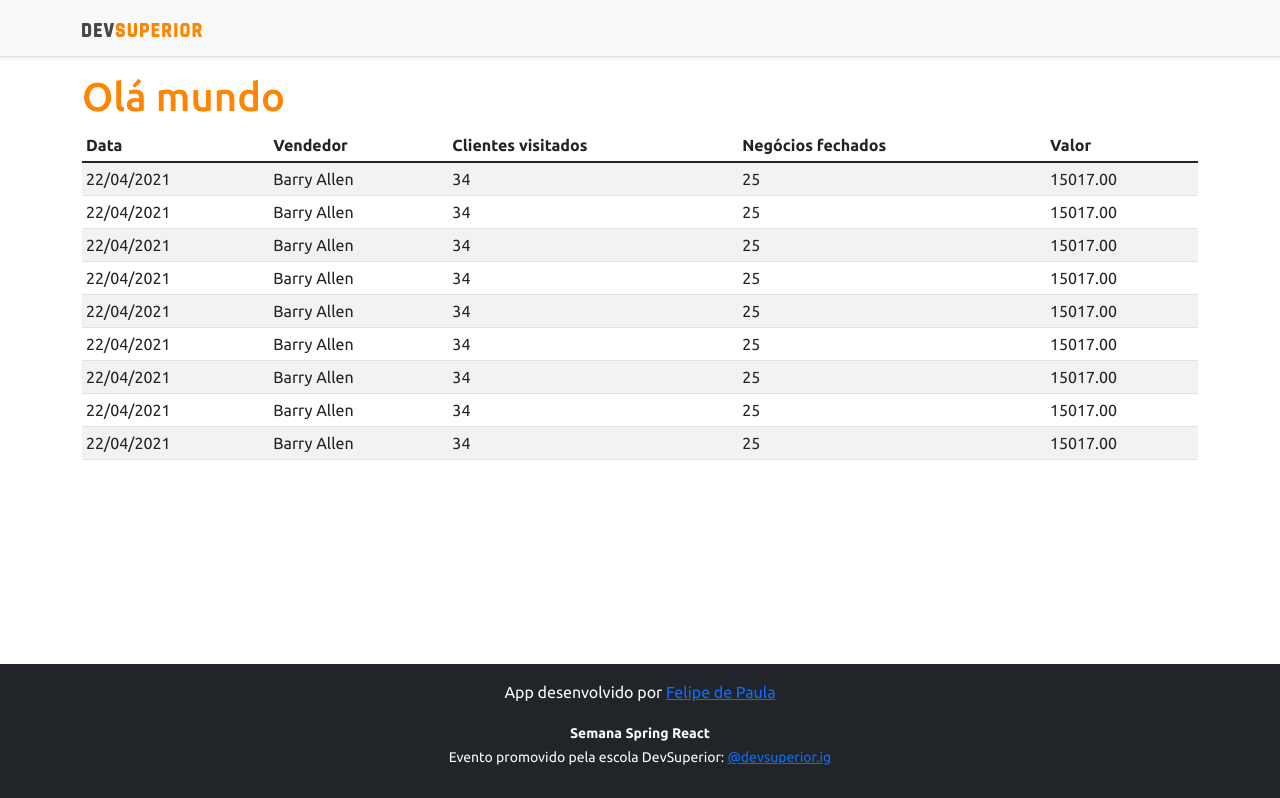
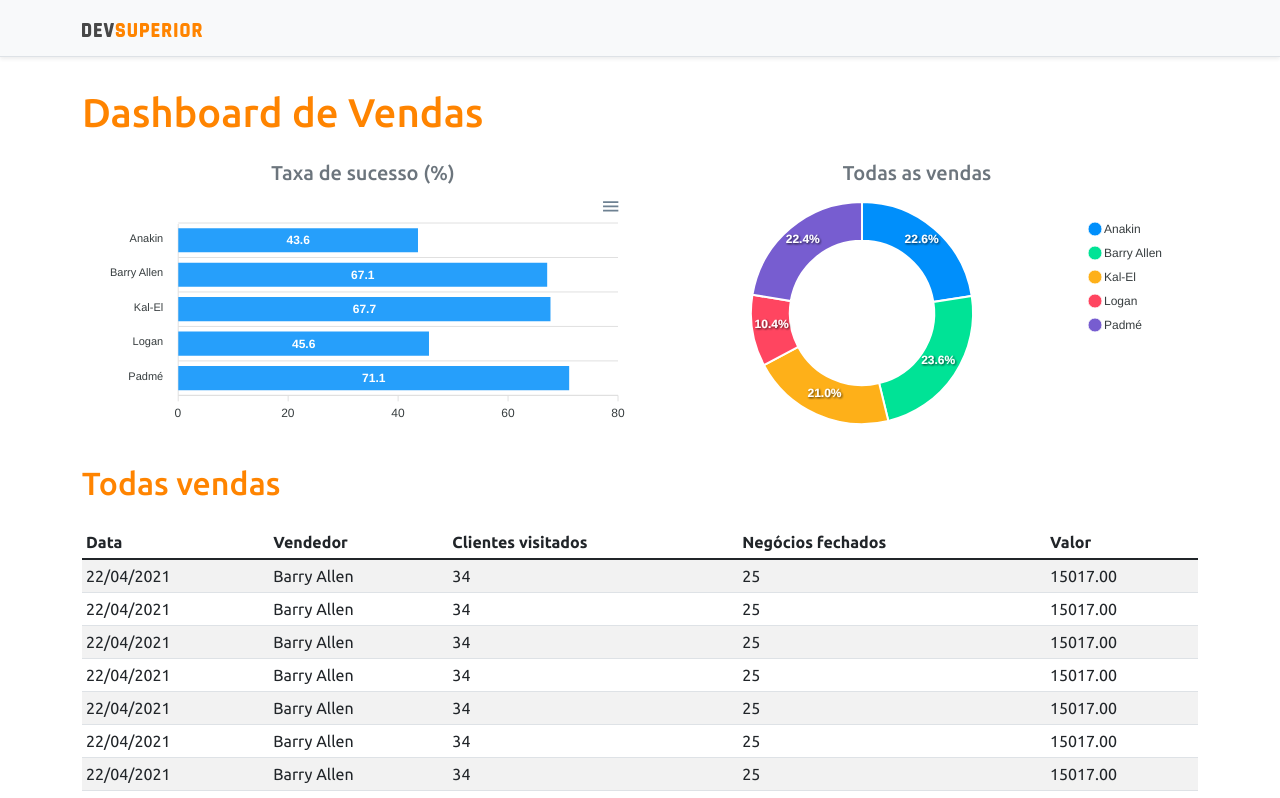
Before and after one commit to EmilcyFelipe/projeto-sds4, a React (Create React App) app in the folder frontend/: page / in a window 1280 px wide. Shown: the top 798 px of the page. Built offline with nearby package versions, Linux system fonts and the light colour scheme.

Commit message:
Static charts

```diff
--- a/frontend/package.json
+++ b/frontend/package.json
@@ -11,8 +11,10 @@
     "@types/node": "^12.0.0",
     "@types/react": "^17.0.0",
     "@types/react-dom": "^17.0.0",
+    "apexcharts": "^3.28.1",
     "bootstrap": "^5.1.0",
     "react": "^17.0.2",
+    "react-apexcharts": "^1.3.9",
     "react-dom": "^17.0.2",
     "react-scripts": "4.0.3",
     "typescript": "^4.1.2",
--- a/frontend/src/App.tsx
+++ b/frontend/src/App.tsx
@@ -1,13 +1,29 @@
 import NavBar from "components/NavBar";
 import Footer from 'components/Footer'
 import DataTable from "components/DataTable";
+import BarChart from "components/BarChart";
+import DonutChart from "components/DonutChart";
 
 function App() {
   return (
     <>
       <NavBar/>
       <div className="container">
-        <h1 className="text-primary">Olá mundo</h1>
+        <h1 className="text-primary py-3">Dashboard de Vendas</h1>
+        <div className="row px-3">
+          <div className="col-sm-6">
+            <h5 className="text-center text-secondary">Taxa de sucesso (%)</h5>
+            <BarChart/>
+          </div>
+          <div className="col-sm-6">
+            <h5 className="text-center text-secondary">Todas as vendas</h5>
+            <DonutChart/>
+          </div>
+
+        </div>
+        <div className="py-3">
+          <h2 className="text-primary"> Todas vendas</h2>
+        </div>
         <DataTable/>
       </div>
       <Footer/>
--- /dev/null
+++ b/frontend/src/components/BarChart/index.tsx
@@ -0,0 +1,31 @@
+import Chart from 'react-apexcharts'
+
+export default function BarChart(){
+    const options = {
+        plotOptions: {
+            bar: {
+                horizontal: true,
+            }
+        },
+    };
+    const mockData = {
+        labels: {
+            categories: ['Anakin', 'Barry Allen', 'Kal-El', 'Logan', 'Padmé']
+        },
+        series: [
+            {
+                name: "% Sucesso",
+                data: [43.6, 67.1, 67.7, 45.6, 71.1]
+            }
+        ]
+    };
+
+    return(
+        <Chart options={{...options, xaxis:mockData.labels}}
+        series={mockData.series}
+        type="bar"
+        height="240"
+        />
+
+    );
+}
--- /dev/null
+++ b/frontend/src/components/DonutChart/index.tsx
@@ -0,0 +1,21 @@
+import Chart from 'react-apexcharts'
+
+export default function DonutChart() {
+    const mockData = {
+        series: [477138, 499928, 444867, 220426, 473088],
+    labels: ['Anakin', 'Barry Allen', 'Kal-El', 'Logan', 'Padmé']
+    }
+    const options = {
+        legend: {
+        show: true
+        }
+    }
+    return (
+        <Chart
+        options={{...options, labels:mockData.labels}}
+        series={mockData.series}
+        type="donut"
+        height="240"
+        />
+    );
+}
```
Also changed, not shown: 1 other file (tests, documents, lock files or other folders).
